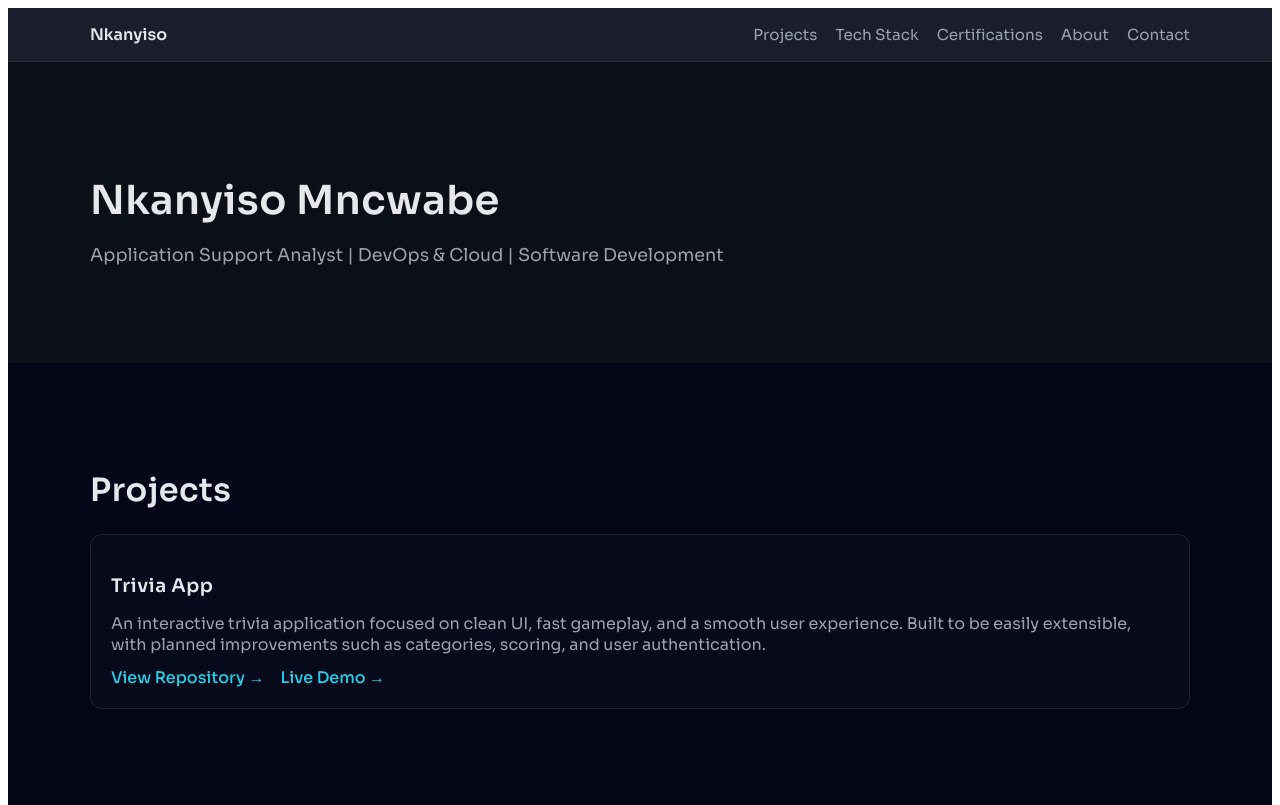
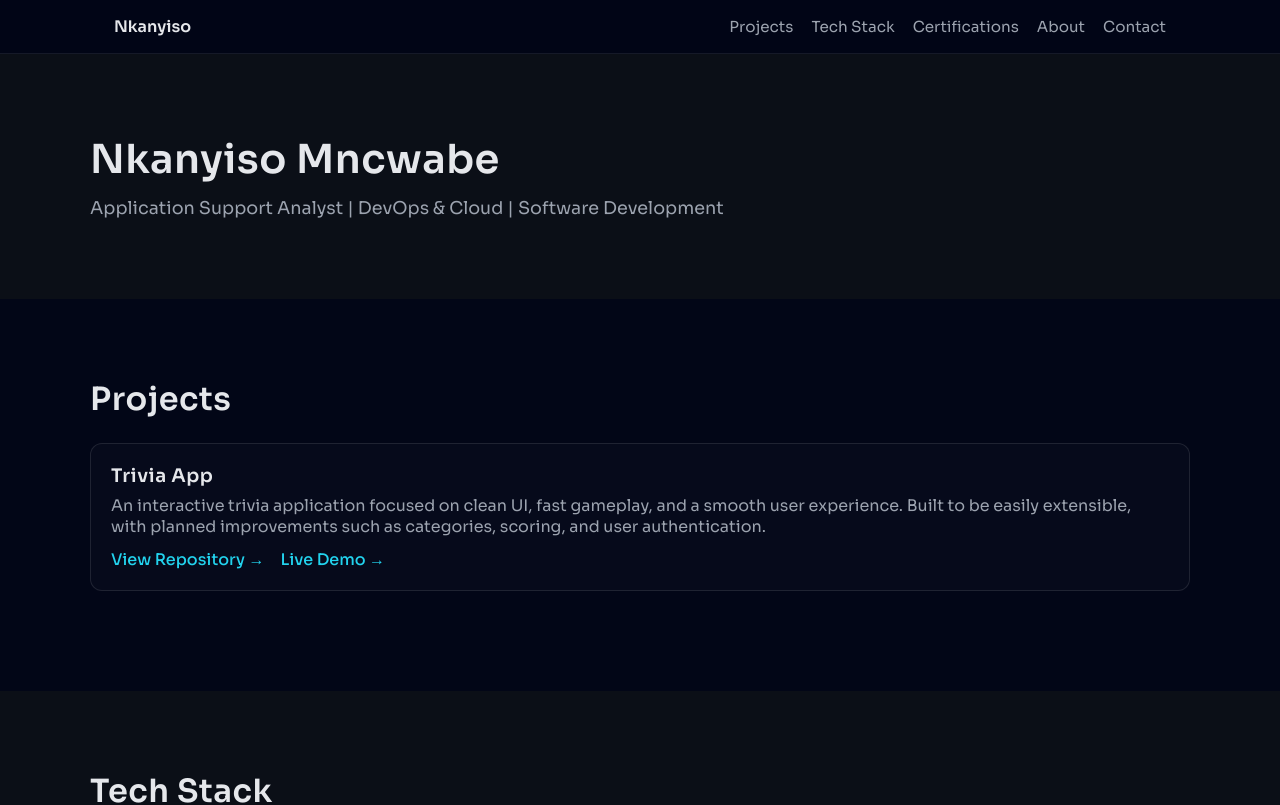
Before and after one commit to Nkany1/portfolio-v2, a Next.js app: page / in a window 1280 px wide. Shown: the top 805 px of the page. Built offline with nearby package versions, Linux system fonts and the light colour scheme.

Commit message:
fix: remove default browser margin and white border

```diff
--- a/src/app/globals.css
+++ b/src/app/globals.css
@@ -1,3 +1,15 @@
+/* ===== GLOBAL RESET ===== */
+* {
+  margin: 0;
+  padding: 0;
+  box-sizing: border-box;
+}
+
+html, body {
+  height: 100%;
+  background-color: #020617; /* match your dark theme */
+}
+
 body {
   font-family: var(--font-sora), sans-serif;
 }
```
